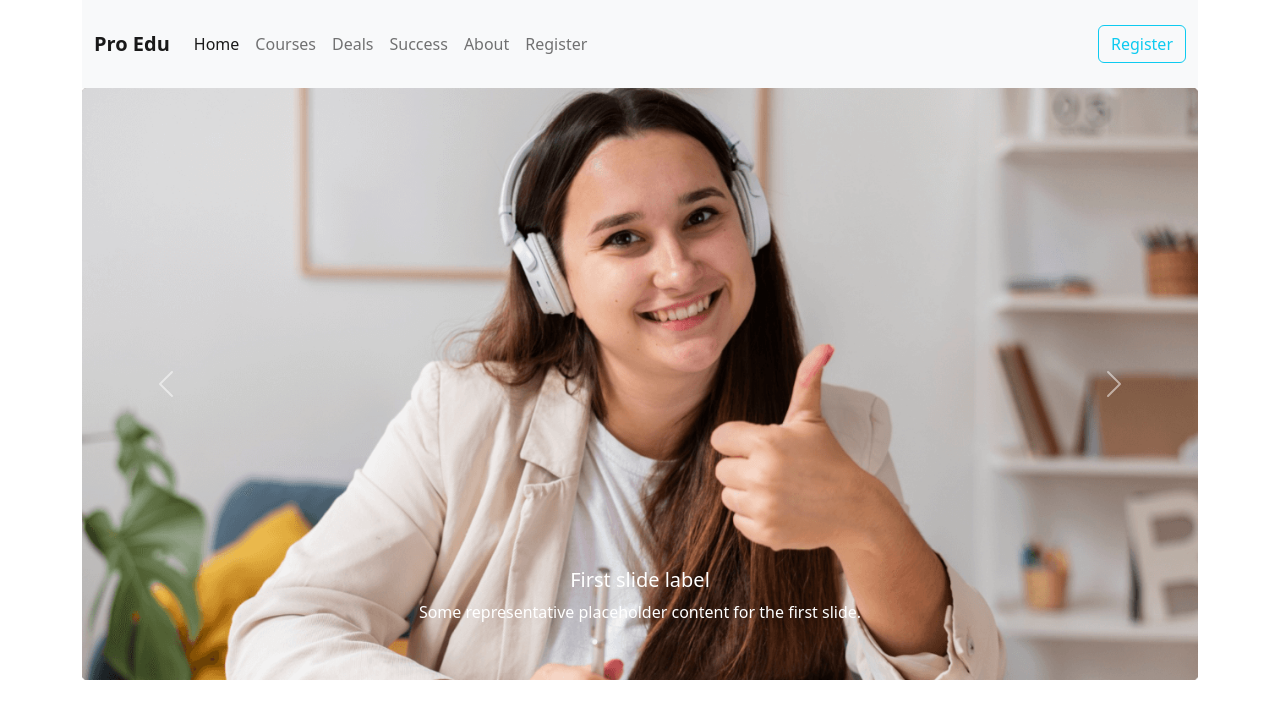
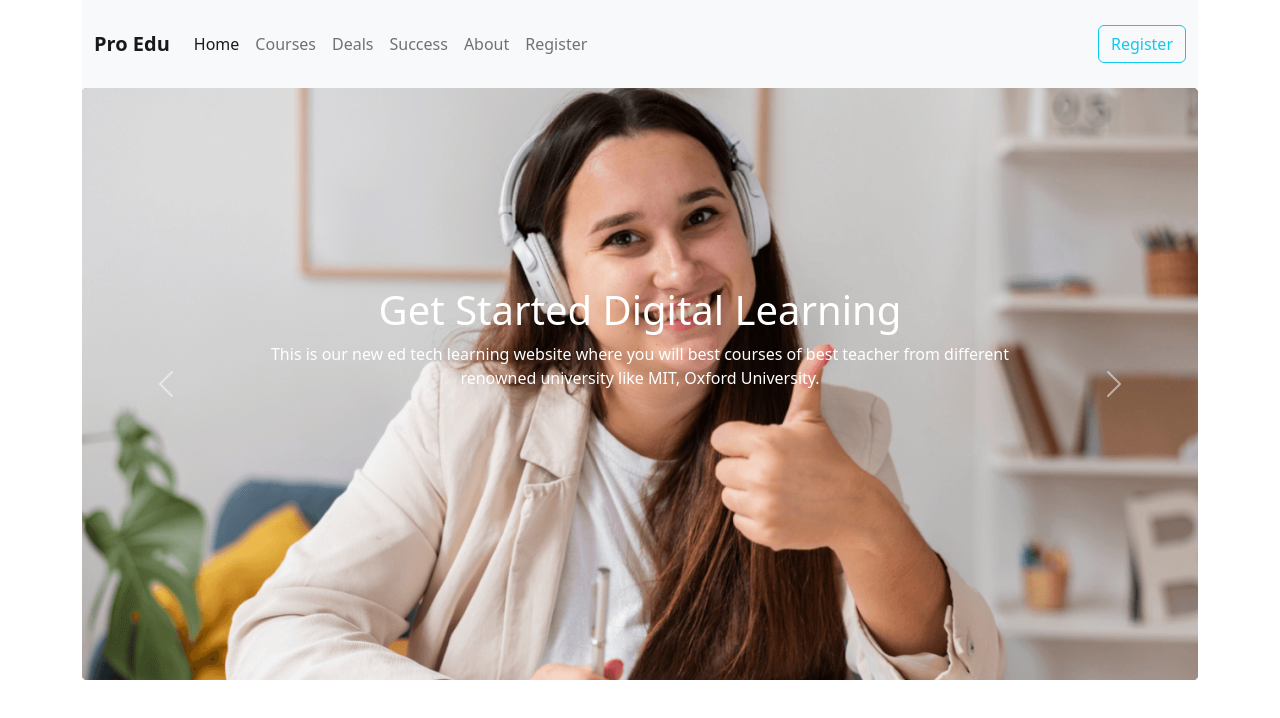
Before and after one commit to saadi001/Pro-Edu, a plain HTML site: page index.html in a window 1280 px wide. Drawn offline with nearby package versions, Linux system fonts and the light colour scheme.

Commit message:
external css added

```diff
--- a/index.html
+++ b/index.html
@@ -6,6 +6,7 @@
     <meta name="viewport" content="width=device-width, initial-scale=1.0">
     <title>Pro Edu</title>
     <link rel="stylesheet" href="https://cdn.jsdelivr.net/npm/bootstrap@5.2.0/dist/css/bootstrap.min.css">
+    <link rel="stylesheet" href="style.css">
 </head>
 <body>
     <header class="container">
@@ -51,21 +52,21 @@
         <div class="carousel-inner">
           <div class="carousel-item active">
             <img src="images/cover/cover-1.png" class="d-block w-100" alt="">
-            <div class="carousel-caption">
-              <h5>First slide label</h5>
-              <p>Some representative placeholder content for the first slide.</p>
+            <div class="carousel-caption carous-caption d-none d-md-block ">
+              <h1>Get Started Digital Learning</h1>
+              <p>This is our new ed tech learning website where you will best courses of best teacher from different renowned university like MIT, Oxford University.</p>
             </div>
           </div>
           <div class="carousel-item">
             <img src="images/cover/cover-2.1.jpg" class="d-block w-100" alt="">
-            <div class="carousel-caption d-none d-md-block">
+            <div class="carousel-caption carous-caption d-none d-md-block">
               <h5>Second slide label</h5>
               <p>Some representative placeholder content for the second slide.</p>
             </div>
           </div>
           <div class="carousel-item">
             <img src="images/cover/cover-3.jpg" class="d-block w-100" alt="...">
-            <div class="carousel-caption d-none d-md-block">
+            <div class="carousel-caption carous-caption d-none d-md-block">
               <h5>Third slide label</h5>
               <p>Some representative placeholder content for the third slide.</p>
             </div>
@@ -82,6 +83,7 @@
       </div>
       <!-- slider part end  -->
     </header>
+
     <script src="https://cdn.jsdelivr.net/npm/bootstrap@5.2.0/dist/js/bootstrap.bundle.min.js"></script>
 </body>
 </html>
--- /dev/null
+++ b/style.css
@@ -0,0 +1,5 @@
+
+.carous-caption {
+    top: 30%;
+
+}
```
